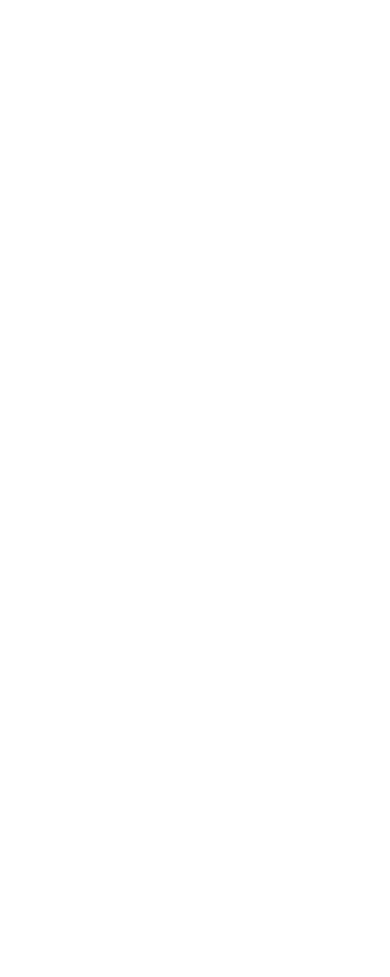
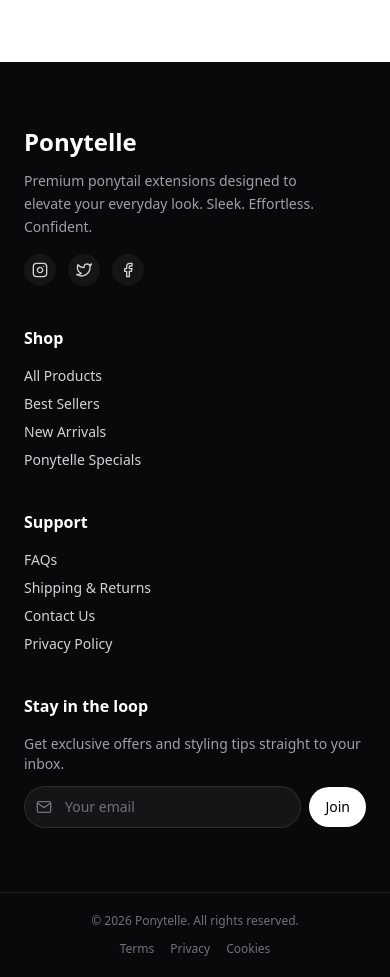
Before and after one commit to AghoghoOgbotor18/ponytelle, a React (Vite) app: page / in a window 390 px wide. Shown: the part 7240-8217 px from the top of the page. Before the commit the page ends 7222 px from the top, so only its background shows below. Built offline with nearby package versions, Linux system fonts and the light colour scheme; a web font is replaced by a local one.

Commit message:
style:add a poster styling for video fallback

```diff
--- a/src/components/CTASection.jsx
+++ b/src/components/CTASection.jsx
@@ -5,7 +5,7 @@
 const CTASection = () => {
     return (
         <section className='relative w-full h-[420px] md:h-[600px] overflow-hidden rounded-2xl my-16'>
-            <video autoPlay loop muted playsInline preload="auto" className="hidden md:block absolute inset-0 w-full h-full object-cover object-[50%_20%] ">
+            <video autoPlay loop muted playsInline preload="auto" className="hidden md:block absolute inset-0 w-full h-full object-cover object-[50%_20%]" poster="https://res.cloudinary.com/dysyzuviq/image/upload/v1770454858/curly-cat_lpec0h.jpg">
                 <source src="https://res.cloudinary.com/dysyzuviq/video/upload/v1770509667/From_KlickPin_CF_Sleek_Ponytail___Beauty_Works_Video___Low_ponytail_hairstyles_Sleek_ponytail_hairstyles_Ponytail_hairstyles_easy_ljng3w.mp4" type="video/mp4" />
                 Your browser does not support the video tag.
             </video>
--- a/src/components/layout/Footer.jsx
+++ b/src/components/layout/Footer.jsx
@@ -1,11 +1,89 @@
-import React from 'react'
+import React from "react";
+import { FiInstagram, FiTwitter, FiFacebook, FiMail } from "react-icons/fi";
 
 const Footer = () => {
   return (
-    <div>
+    <footer className="bg-zinc-950 text-zinc-300 mt-20">
+      {/* Top */}
+      <div className="container mx-auto px-6 py-16 grid grid-cols-1 md:grid-cols-4 gap-10">
 
-    </div>
-  )
-}
+        {/* Brand */}
+        <div>
+          <h3 className="text-2xl font-bold text-white mb-3">Ponytelle</h3>
+          <p className="text-sm text-zinc-400 leading-relaxed max-w-xs">
+            Premium ponytail extensions designed to elevate your everyday look.
+            Sleek. Effortless. Confident.
+          </p>
+          <div className="flex gap-3 mt-4">
+            <a href="#" className="p-2 rounded-full bg-white/5 hover:bg-white/10 transition">
+              <FiInstagram />
+            </a>
+            <a href="#" className="p-2 rounded-full bg-white/5 hover:bg-white/10 transition">
+              <FiTwitter />
+            </a>
+            <a href="#" className="p-2 rounded-full bg-white/5 hover:bg-white/10 transition">
+              <FiFacebook />
+            </a>
+          </div>
+        </div>
 
-export default Footer
+        {/* Links */}
+        <div>
+          <h4 className="text-white font-semibold mb-4">Shop</h4>
+          <ul className="space-y-2 text-sm">
+            <li><a href="#" className="hover:text-white transition">All Products</a></li>
+            <li><a href="#" className="hover:text-white transition">Best Sellers</a></li>
+            <li><a href="#" className="hover:text-white transition">New Arrivals</a></li>
+            <li><a href="#" className="hover:text-white transition">Ponytelle Specials</a></li>
+          </ul>
+        </div>
+
+        {/* Support */}
+        <div>
+          <h4 className="text-white font-semibold mb-4">Support</h4>
+          <ul className="space-y-2 text-sm">
+            <li><a href="#" className="hover:text-white transition">FAQs</a></li>
+            <li><a href="#" className="hover:text-white transition">Shipping & Returns</a></li>
+            <li><a href="#" className="hover:text-white transition">Contact Us</a></li>
+            <li><a href="#" className="hover:text-white transition">Privacy Policy</a></li>
+          </ul>
+        </div>
+
+        {/* Newsletter */}
+        <div>
+          <h4 className="text-white font-semibold mb-4">Stay in the loop</h4>
+          <p className="text-sm text-zinc-400 mb-3">
+            Get exclusive offers and styling tips straight to your inbox.
+          </p>
+          <div className="flex items-center gap-2">
+            <div className="relative w-full">
+              <FiMail className="absolute left-3 top-1/2 -translate-y-1/2 text-zinc-500" />
+              <input
+                type="email"
+                placeholder="Your email"
+                className="w-full pl-10 pr-4 py-2.5 rounded-full bg-white/5 border border-white/10 text-sm placeholder:text-zinc-500 focus:outline-none focus:ring-2 focus:ring-white/20"
+              />
+            </div>
+            <button className="shrink-0 bg-white text-black px-4 py-2.5 rounded-full text-sm font-medium hover:bg-zinc-200 transition">
+              Join
+            </button>
+          </div>
+        </div>
+      </div>
+
+      {/* Bottom Bar */}
+      <div className="border-t border-white/10">
+        <div className="container mx-auto px-6 py-5 flex flex-col md:flex-row items-center justify-between gap-3 text-xs text-zinc-500">
+          <p>&copy; {new Date().getFullYear()} Ponytelle. All rights reserved.</p>
+          <div className="flex gap-4">
+            <a href="#" className="hover:text-white transition">Terms</a>
+            <a href="#" className="hover:text-white transition">Privacy</a>
+            <a href="#" className="hover:text-white transition">Cookies</a>
+          </div>
+        </div>
+      </div>
+    </footer>
+  );
+};
+
+export default Footer;
```
